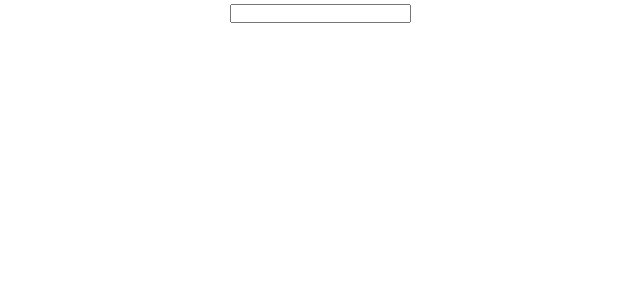
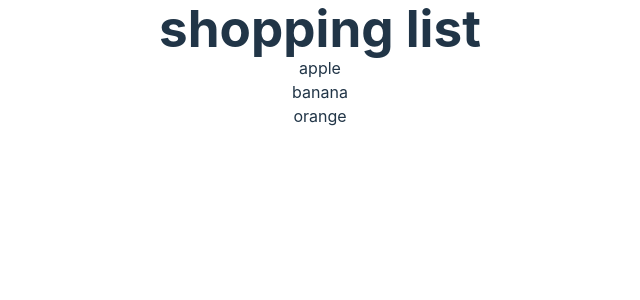
Before and after one commit to Ange230700/react-basics-app, a React (Vite) app: page / in a window 1280 px wide. Shown: the top 300 px of the page, without its empty margins (320-960 px from the left). Built offline with nearby package versions, Linux system fonts and the light colour scheme.

Commit message:
Repeating a component with map

```diff
--- a/src/App.jsx
+++ b/src/App.jsx
@@ -1,15 +1,30 @@
 import './App.css';
-import { useState } from 'react';
-import InputMessage from './components/InputMessage';
-import DisplayMessage from './components/DisplayMessage';
+// import { useState } from 'react';
+// import InputMessage from './components/InputMessage';
+// import DisplayMessage from './components/DisplayMessage';
 
 function App() {
-  const [message, setMessage] = useState('');
+  // const [message, setMessage] = useState('');
+  // return (
+  //   <>
+  //     <InputMessage setMessage={setMessage} />
+  //     <DisplayMessage message={message} />
+  //   </>
+  // );
+  const cart = ['apple', 'banana', 'orange'];
   return (
-    <>
-      <InputMessage setMessage={setMessage} />
-      <DisplayMessage message={message} />
-    </>
+    <div>
+      <h1>shopping list</h1>
+      <ul>
+        {
+          cart.map(
+            (article, index) => (
+              <li key={index}>{article}</li>
+            )
+          )
+        }
+      </ul>
+    </div>
   );
 }
 
```
